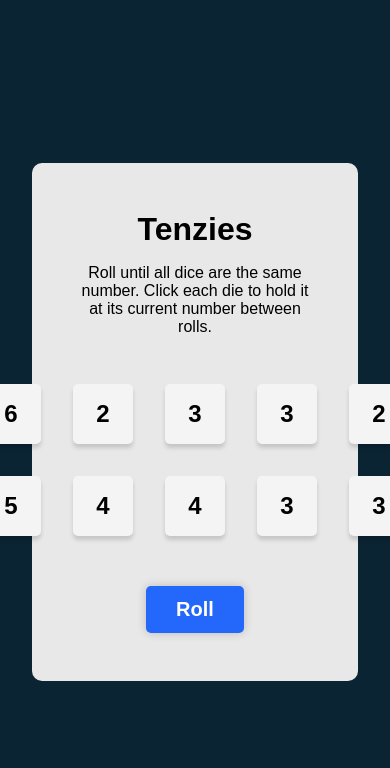
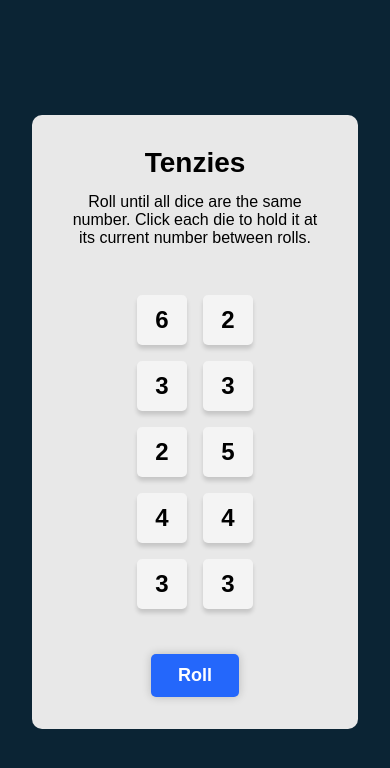
Before and after one commit to dannychung30/tenzies, a React (Vite) app: page / in a window 390 px wide. Shown: the top 768 px of the page. Built offline with nearby package versions, Linux system fonts and the light colour scheme.

Commit message:
added media queries for mobile sizing

```diff
--- a/index.css
+++ b/index.css
@@ -88,3 +88,37 @@ button {
     background-color: #2467fb;
     box-shadow: 0px 0px 10px 0px rgba(0, 0, 0, 0.2);
 }
+
+@media screen and (max-width: 610px) {
+    h1 {
+        font-size: 1.75em;
+    }
+
+    .game {
+        padding: 2em;
+    }
+
+    .dice {
+        grid-template-columns: repeat(2, 50px);
+        grid-template-rows: repeat(5, 50px);
+        grid-gap: 1em;
+    }
+
+    .roll-dice {
+        font-size: 1.125em;
+    }
+}
+
+@media screen and (max-width: 375px) {
+    .game {
+        padding: 1.5em;
+    }
+
+    .game-intro {
+        padding: 0 0 0.25em 0;
+    }
+
+    .roll-dice {
+        margin: 2em 0 0 0;
+    }
+}
```
